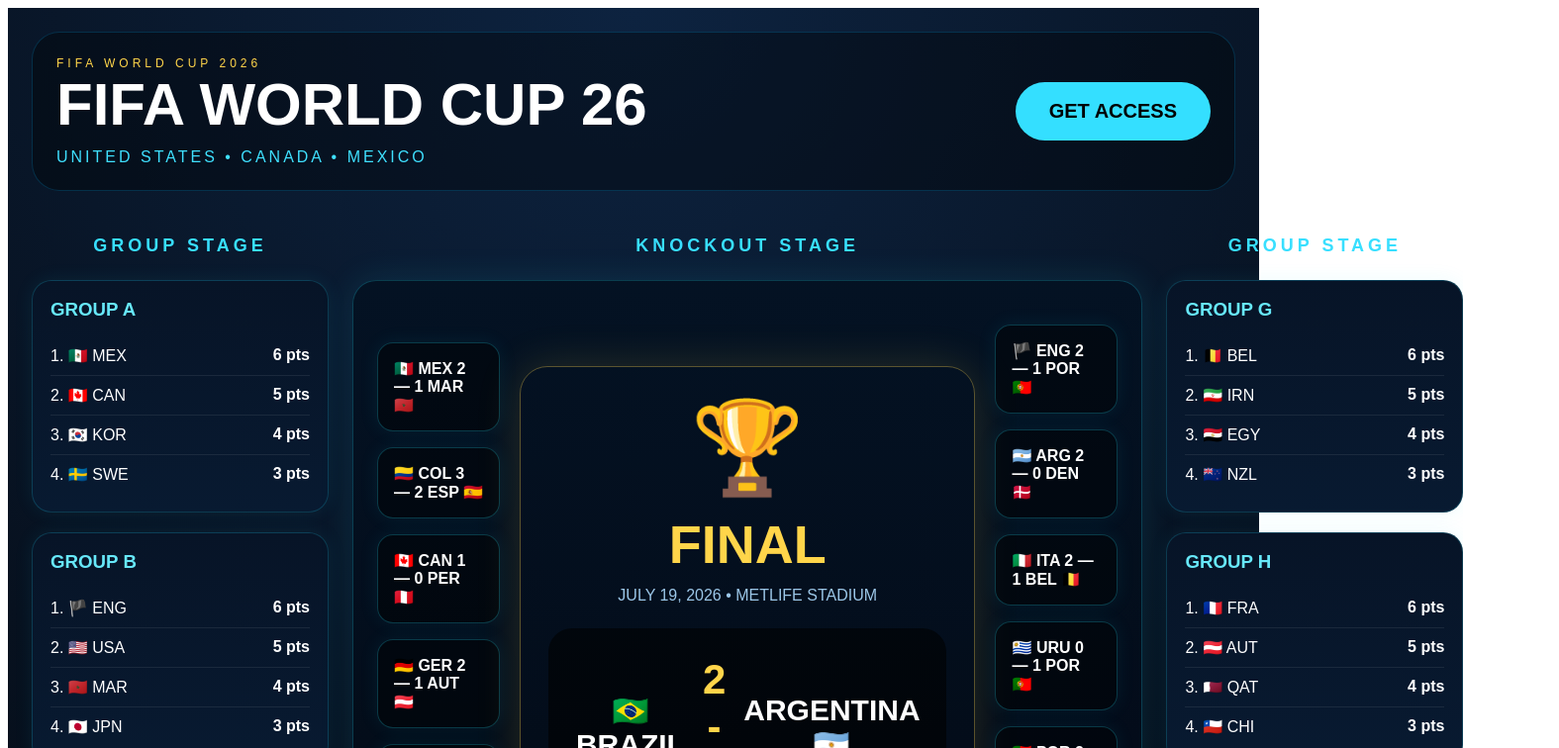
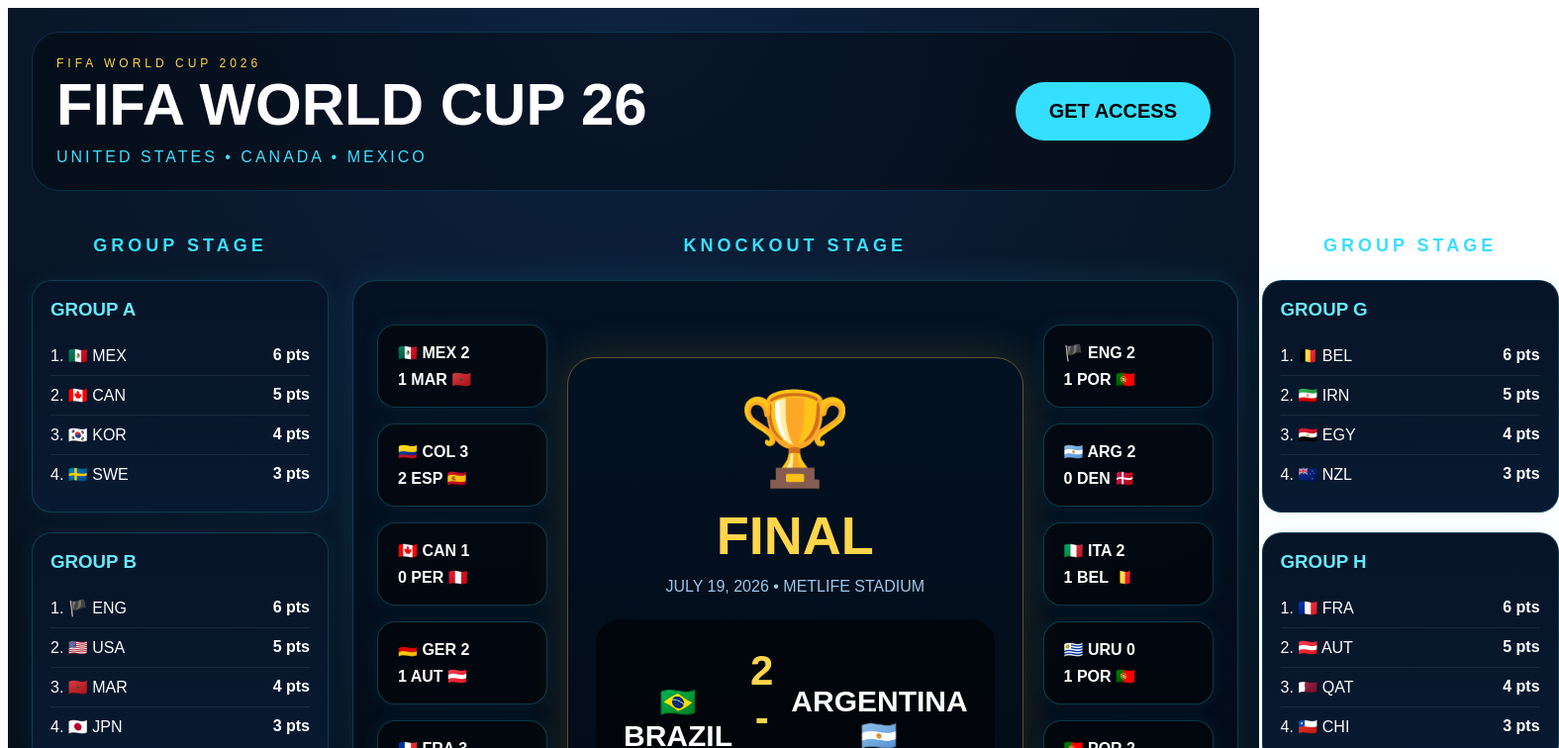
Before and after one commit to paulsmith27528/worldcup-liveboard, a Next.js app: page / in a window 1280 px wide. Shown: the top 756 px of the page at 99% size, 1575 px wide, since content can reach past the window. Built offline with nearby package versions, Linux system fonts and the light colour scheme.

Commit message:
Update index.tsx

```diff
--- a/pages/index.tsx
+++ b/pages/index.tsx
@@ -150,17 +150,23 @@
 }
 
 function BracketCard({ match }: { match: string }) {
+  const parts = match.split(" — ");
+
   return (
-    <div style={{
-      background: "rgba(0,0,0,.45)",
-      border: "1px solid rgba(34,211,238,.25)",
-      borderRadius: 16,
-      padding: 16,
-      marginBottom: 16,
-      fontWeight: "bold",
-      boxShadow: "0 0 20px rgba(34,211,238,.08)"
-    }}>
-      {match}
+    <div
+      style={{
+        background: "rgba(0,0,0,.45)",
+        border: "1px solid rgba(34,211,238,.25)",
+        borderRadius: 18,
+        padding: "18px 20px",
+        marginBottom: 16,
+        fontWeight: "bold",
+        minWidth: 130,
+        boxShadow: "0 0 20px rgba(34,211,238,.08)",
+      }}
+    >
+      <div style={{ fontSize: 16, marginBottom: 8 }}>{parts[0]}</div>
+      <div style={{ fontSize: 16 }}>{parts[1]}</div>
     </div>
   );
 }
```
